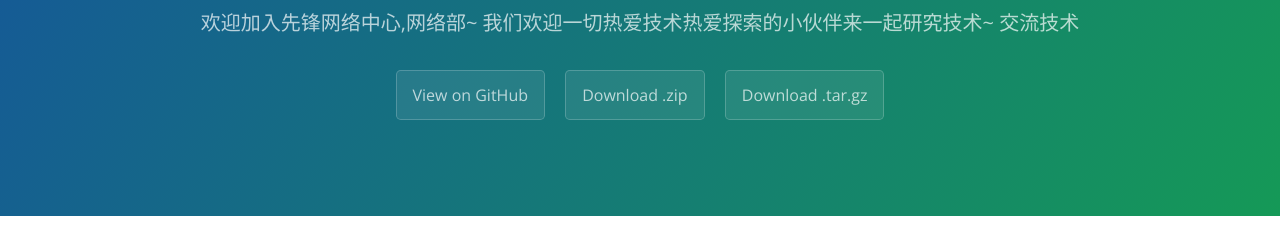
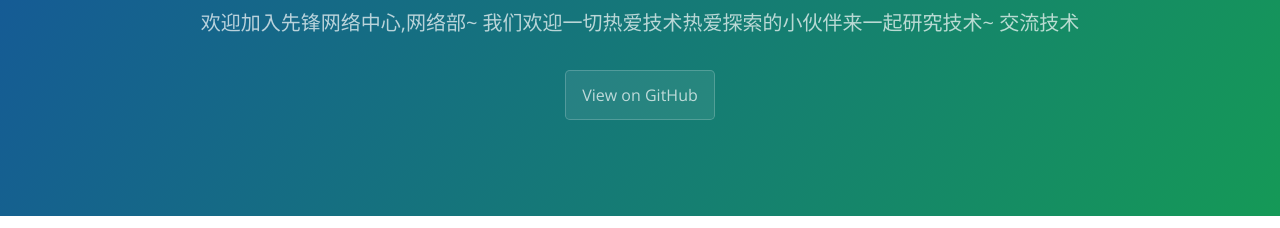
Before and after one commit to NEUP-Net-Depart/Welcome-to-NEUP-Net-Depart, a plain HTML site: page index.html in a window 1280 px wide. Shown: the part 167-395 px from the top of the page. Drawn offline with nearby package versions, Linux system fonts and the light colour scheme.

Commit message:
Remove uncessary buttons

```diff
--- a/index.html
+++ b/index.html
@@ -14,8 +14,8 @@
       <h1 class="project-name">Welcome to NEUP Net Departヾ(=^▽^=)ノ  </h1>
       <h2 class="project-tagline">欢迎加入先锋网络中心,网络部~  我们欢迎一切热爱技术热爱探索的小伙伴来一起研究技术~ 交流技术</h2>
       <a href="https://github.com/NEUP-Net-Depart/Welcome-to-NEUP-Net-Depart" class="btn">View on GitHub</a>
-      <a href="https://github.com/NEUP-Net-Depart/Welcome-to-NEUP-Net-Depart/zipball/master" class="btn">Download .zip</a>
-      <a href="https://github.com/NEUP-Net-Depart/Welcome-to-NEUP-Net-Depart/tarball/master" class="btn">Download .tar.gz</a>
+    <!--  <a href="https://github.com/NEUP-Net-Depart/Welcome-to-NEUP-Net-Depart/zipball/master" class="btn">Download .zip</a>
+    <a href="https://github.com/NEUP-Net-Depart/Welcome-to-NEUP-Net-Depart/tarball/master" class="btn">Download .tar.gz</a> -->
     </section>
 
     <section class="main-content">
```
